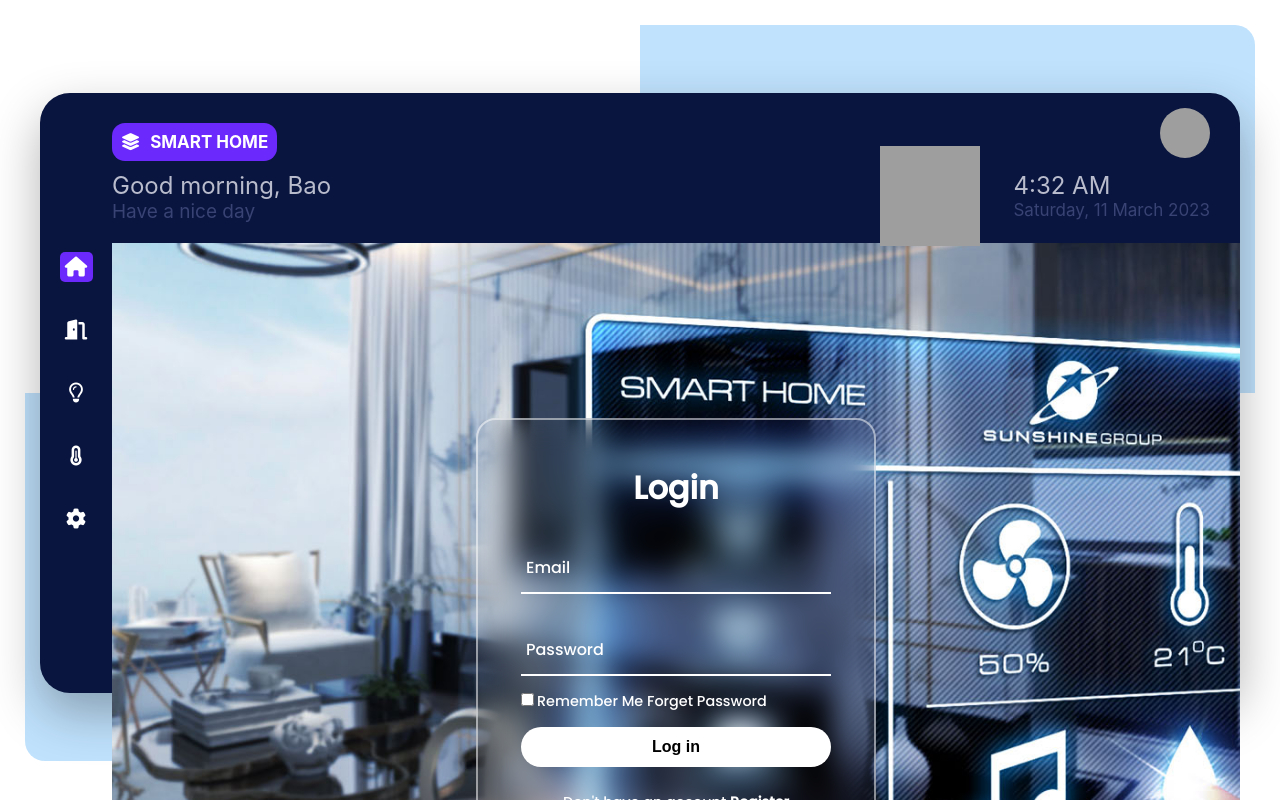
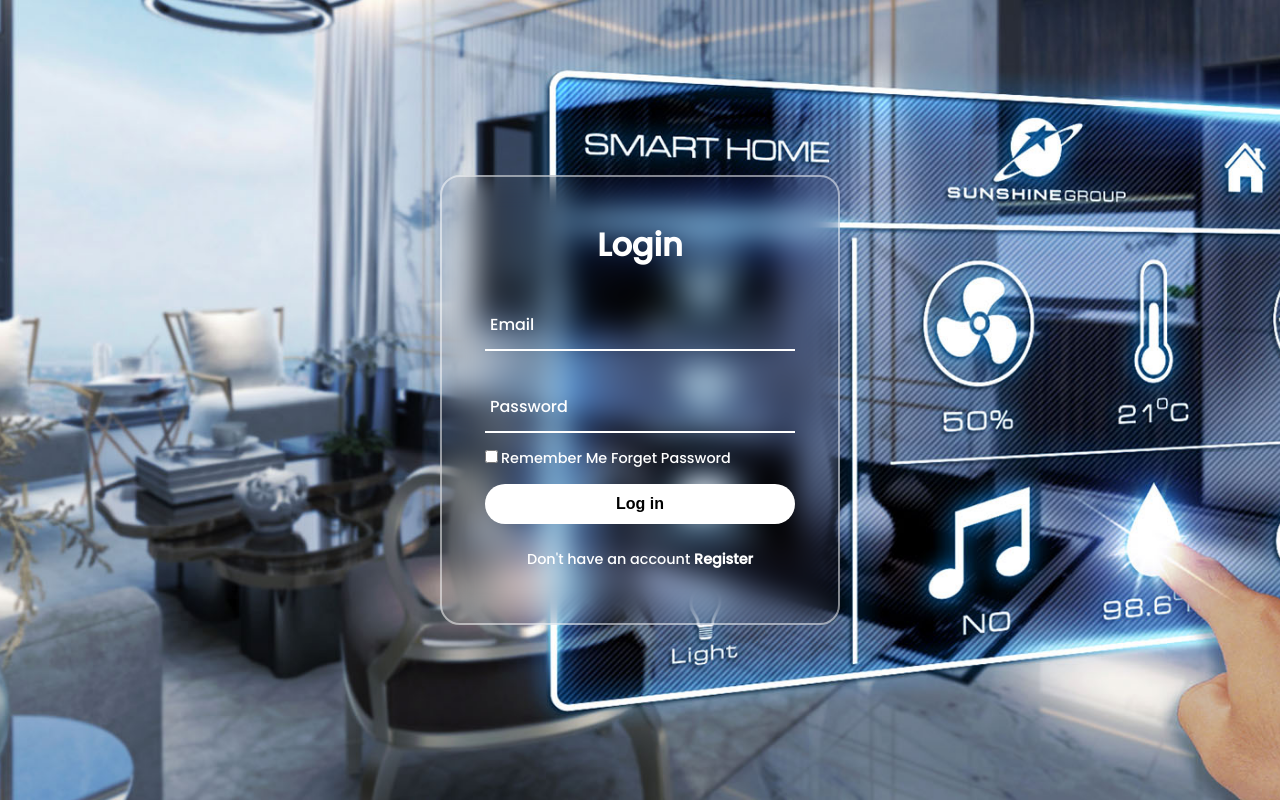
Before and after one commit to iduchungho/multidisciplinary-project-se, a React (Create React App) app in the folder client/: page /login in a window 1280 px wide. Shown: the top 800 px of the page. Built offline with nearby package versions, Linux system fonts and the light colour scheme; grey boxes are pictures that could not be loaded; some icons are missing.

Commit message:
Add LoginLayout and Modified App.js, route/index.js

```diff
--- a/client/src/App.js
+++ b/client/src/App.js
@@ -2,25 +2,25 @@ import { BrowserRouter as Router, Routes, Route } from 'react-router-dom';
 import { publicRoutes } from './routes';
 
 import DefaultLayout from './components/layouts/DefaultLayout';
-
+import LoginLayout from './components/layouts/LoginLayout';
 
 
 function App() {
-  return (
+    return (
         <Router>
             <div className="App">
                 <Routes>
                     {publicRoutes.map((route, index) => {
                         const Content = route.component;
-                        const Layout = DefaultLayout;
-
+                        let Layout = DefaultLayout;
+                        if (route.layout === 1) Layout = LoginLayout
                         return (
                             <Route
                                 key={index}
                                 path={route.path}
                                 element={
                                     <Layout>
-                                        <Content/>
+                                        <Content />
                                     </Layout>
                                 }
                             />
--- /dev/null
+++ b/client/src/components/layouts/LoginLayout/LoginLayout.css
@@ -0,0 +1,10 @@
+.wrapper{
+    margin: 0px;
+    border: 0px;
+    width: 100%;
+}
+.content{
+    margin: 0px;
+    border: 0px;
+    width: 100%;
+}
--- /dev/null
+++ b/client/src/components/layouts/LoginLayout/index.js
@@ -0,0 +1,13 @@
+
+import "./LoginLayout.css";
+
+function LoginLayout({ children }) {
+  return (
+    <div className="wrapper">
+      <div className="content">
+        {children}
+      </div>
+    </div>
+  );
+}
+export default LoginLayout;
--- a/client/src/routes/index.js
+++ b/client/src/routes/index.js
@@ -31,12 +31,12 @@ const publicRoutes = [
     {
         path: '/login',
         component: Login,
-        layout: 0
+        layout: 1
     },
     {
         path: '/register',
         component: Register,
-        layout: 0
+        layout: 1
     }
 
 ];
```
